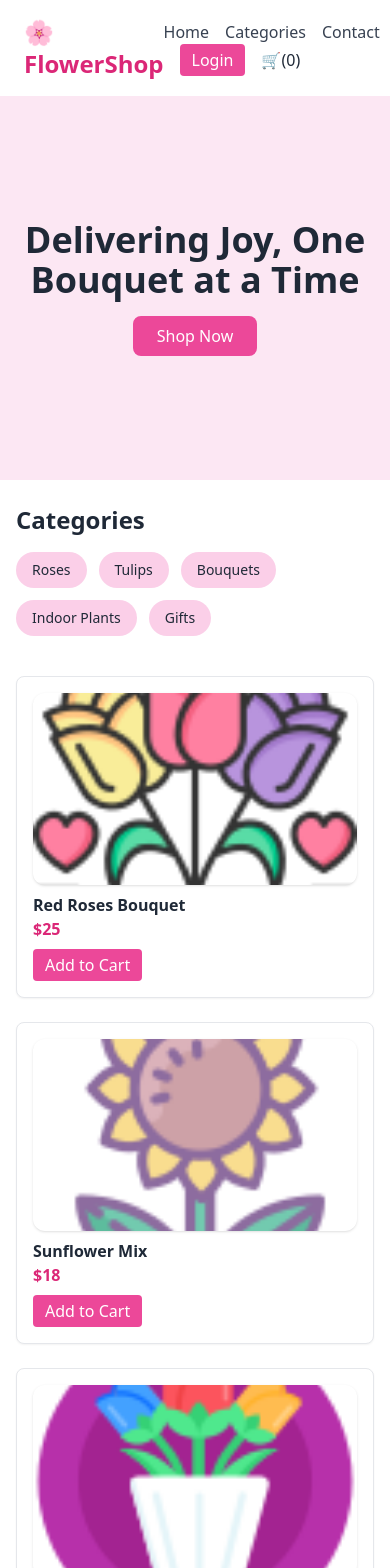
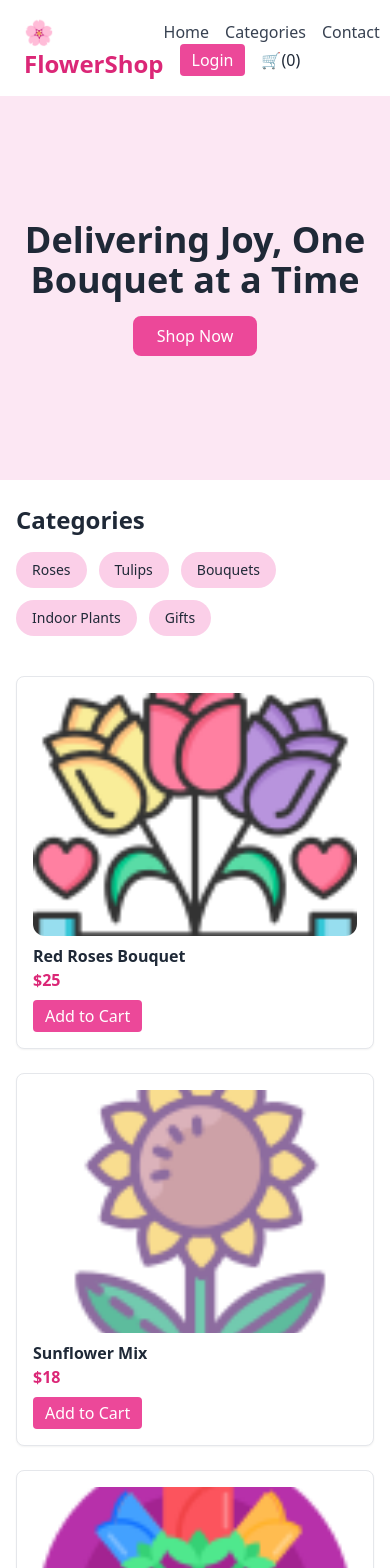
Before and after one commit to kechomartin/Mock-repo, a React (Vite) app: page / in a window 390 px wide. Shown: the top 1568 px of the page. Built offline with nearby package versions, Linux system fonts and the light colour scheme.

Commit message:
resizing the images

```diff
--- a/src/components/productCard.jsx
+++ b/src/components/productCard.jsx
@@ -3,7 +3,7 @@ import React from "react";
 function ProductCard({ product }) {
   return (
     <div className="border rounded-lg shadow-sm p-4 bg-white hover:shadow-md transition">
-      <img src={product.image} alt={product.name} className="w-full h-48 object-cover rounded-xl shadow" />
+      <img src={product.image} alt={product.name} className="w-full aspect-[4/3] object-cover rounded-xl" />
       <h3 className="mt-2 font-semibold">{product.name}</h3>
       <p className="text-pink-600 font-bold">${product.price}</p>
       <button className="mt-2 px-3 py-1 bg-pink-500 text-white rounded hover:bg-pink-600">
--- a/src/pages/Home.jsx
+++ b/src/pages/Home.jsx
@@ -8,7 +8,7 @@ const Home = () => {
     <div className="p-4">
       <h1 className="text-3xl font-bold mb-4">Featured Flowers</h1>
       <CategoryTabs />
-      <div className="grid grid-cols-1 sm:grid-cols-2 md:grid-cols-3 lg:grid-cols-4 gap-6 mt-6">
+      <div className="grid grid-cols-1 sm:grid-cols-2 md:grid-cols-3 lg:grid-cols-4 gap-6">
         {products.map((product, index) => (
           <ProductCard key={index} product={product} />
         ))}
```
